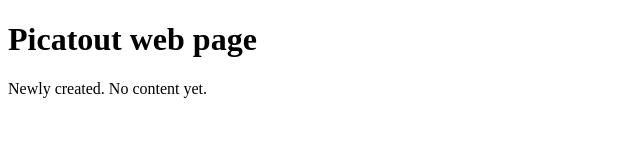
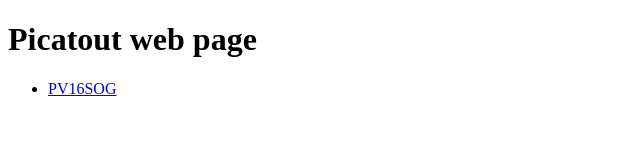
Before and after one commit to Picatout/Picatout.github.io, a plain HTML site: page index.html in a window 1280 px wide. Shown: the whole page, without its empty margins (0-640 px from the left). Drawn offline with Linux system fonts and the light colour scheme.

Commit message:
Update index.html

```diff
--- a/index.html
+++ b/index.html
@@ -6,7 +6,9 @@
 <body>
 <h1>Picatout web page</h1>
 <p>
- Newly created. No content yet.
+ <ul>
+  <li><a href="./pv16sog/pv16sog.html">PV16SOG</a></li>
+ </ul>
 </p>
 
 </body>
```
